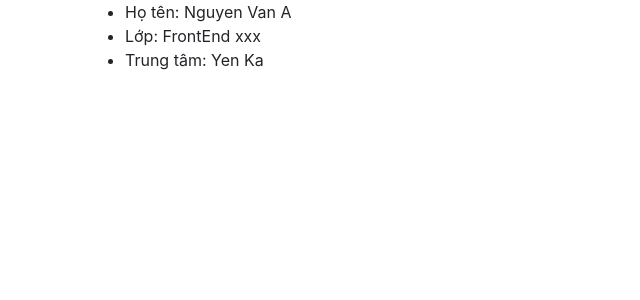
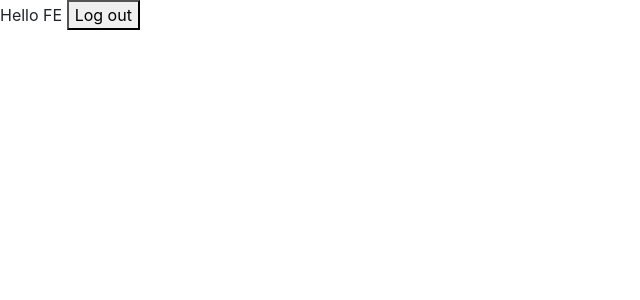
Before and after one commit to YenKaPhuThi/Review_React, a React (Create React App) app: page / in a window 1280 px wide. Shown: the top 300 px of the page, without its empty margins (0-640 px from the left). Built offline with nearby package versions, Linux system fonts and the light colour scheme.

Commit message:
[React]: Review if condition

```diff
--- a/src/App.js
+++ b/src/App.js
@@ -1,11 +1,15 @@
 import "./App.css";
 import BaiTapComponent from "./components/BaiTap/BaiTapComponent";
 import SinhVien from "./components/DataBinding/SinhVien";
+import Event from "./components/DataBinding/Event";
+import DemoIf from "./components/CauTrucDieuKhien_Rerender/DemoIf";
 
 function App() {
   return (
     //  <BaiTapComponent />
-    <SinhVien />
+    // <SinhVien />
+    // <Event />
+    <DemoIf />
   );
 }
 
--- /dev/null
+++ b/src/components/CauTrucDieuKhien_Rerender/DemoIf.jsx
@@ -0,0 +1,42 @@
+import React, { Component } from "react";
+
+export default class DemoIf extends Component {
+  // Thuộc tính
+  isLogin = true;
+  userName = "";
+
+  // Cách 1: Dùng phương thức kết hợp if để xác định nội dung render giao diện
+  // renderContent = () => {
+  //   if (this.isLogin) { // isLogin === true => Người dùng đã đăng nhập
+  //     this.userName = "Yen Ka";
+  //     return (
+  //       <div>Hello {this.userName} <button>Log out</button></div>
+  //     )
+  //   }
+
+  //   return (
+  //     <div>
+  //       <button>Login</button>
+  //     </div>
+  //   )
+  // }
+
+  // Phương thức render của component DemoIf
+  render() {
+    return (
+      <div>
+        {/* {this.renderContent()} */}
+
+        {this.isLogin ? (
+          <div>
+            Hello {this.userName} FE <button>Log out</button>
+          </div>
+        ) : (
+          <div>
+            <button>Login</button>
+          </div>
+        )}
+      </div>
+    );
+  }
+}
--- /dev/null
+++ b/src/components/DataBinding/Event.jsx
@@ -0,0 +1,19 @@
+import React, { Component } from 'react'
+
+export default class Event extends Component {
+  // Phương thức xử lý cho nút click
+  handleShowMessage = () => {
+    alert("Hi React");
+  }
+
+  render() {
+    let message = "Hello React";
+
+    return (
+      <div className="container">
+        {/* <button on onClick={this.handleShowMessage.bind(this, message)}>Show message</button> */}
+        <button onClick={() => {this.handleShowMessage(message)}}>Show message</button>
+      </div>
+    )
+  }
+}
```
